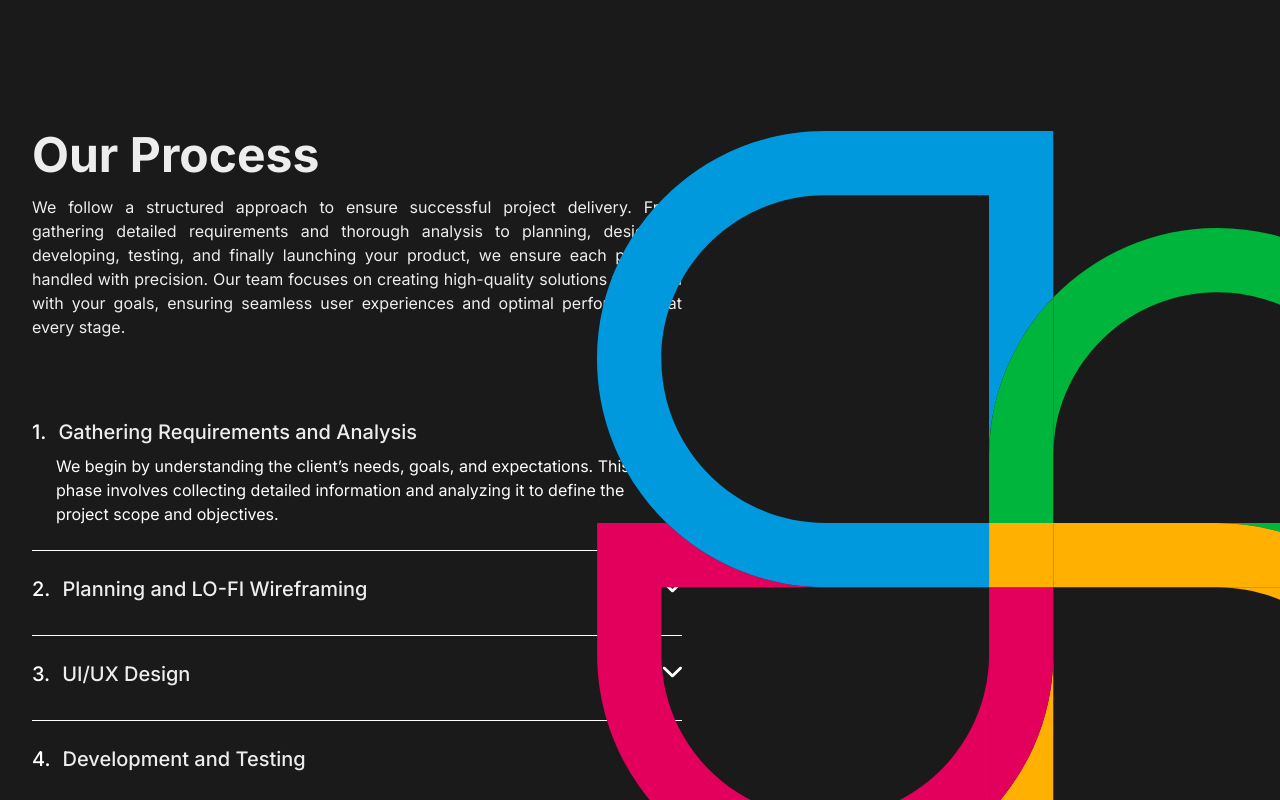
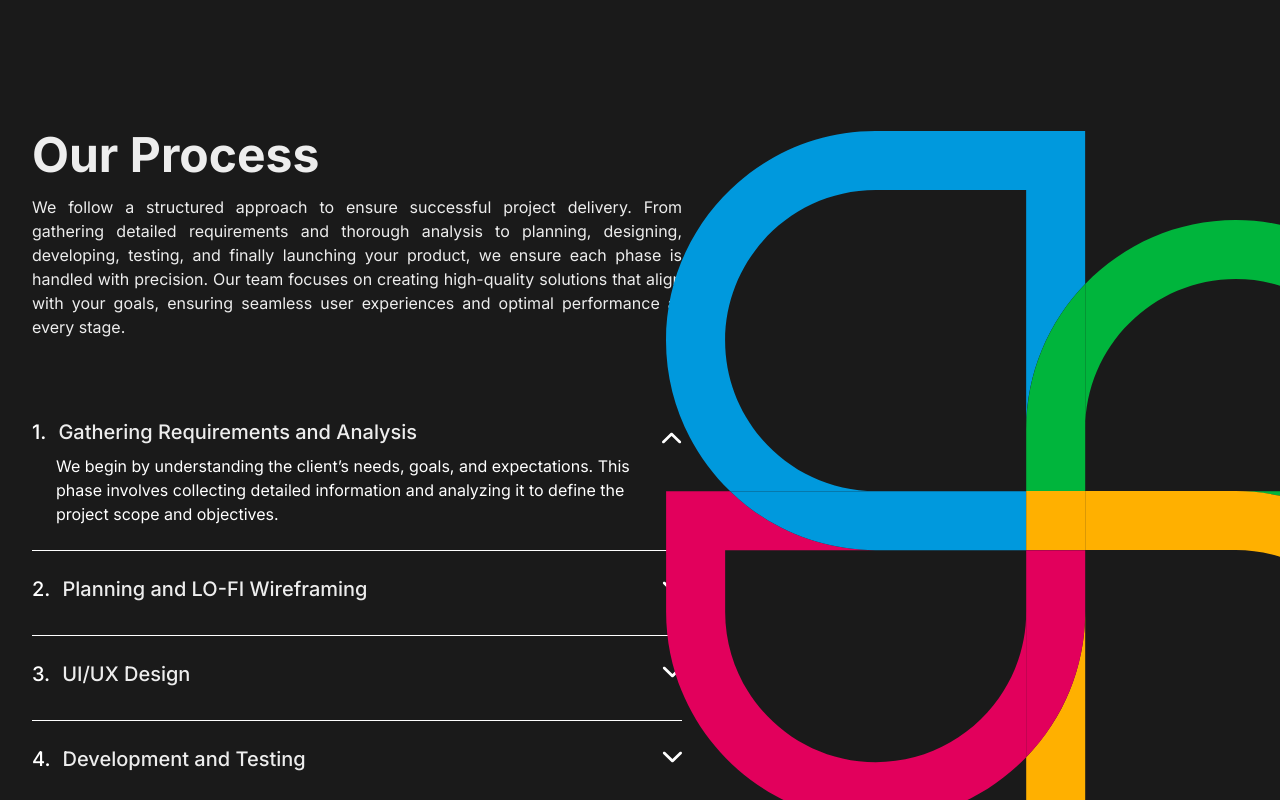
Before and after one commit to stavansanghvi/desxdev, a Next.js app: page / in a window 1280 px wide. Shown: the part 3120-3920 px from the top of the page. Built offline with nearby package versions, Linux system fonts and the light colour scheme.

Commit message:
style: reduce logo size in our process

```diff
--- a/components/our-process.tsx
+++ b/components/our-process.tsx
@@ -41,7 +41,9 @@ const OurProcess: React.FC = () => {
 
   const handleAccordion = (index: number) => {
     setActive(index === active ? -1 : index);
-    setRotation(rotation + 90);
+    if (index !== active) {
+      setRotation(rotation + 90);
+    }
   };
 
   return (
@@ -85,8 +87,8 @@ const OurProcess: React.FC = () => {
               <Image
                 src={logoLarge}
                 alt="DesXDev Logo"
-                width={849}
-                height={849}
+                width={780}
+                height={780}
               />
             </div>
           </div>
```
